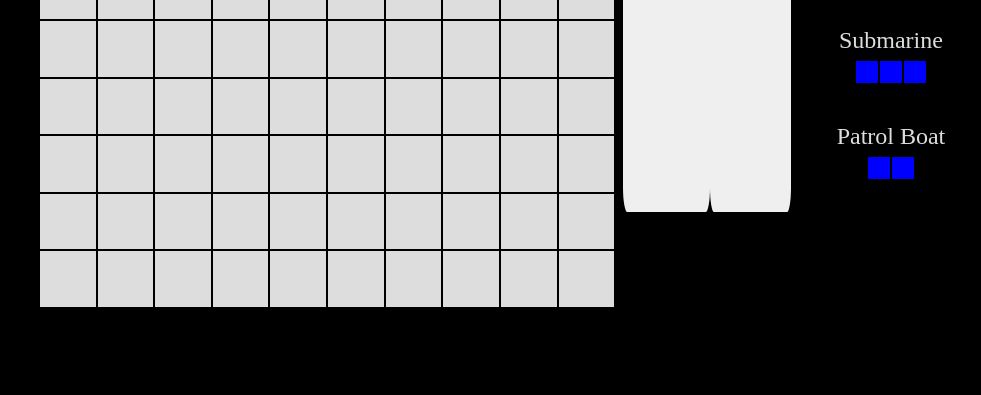
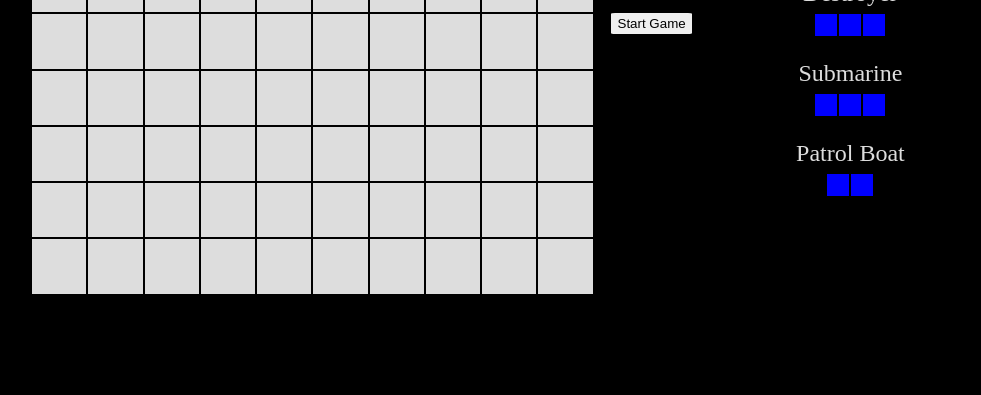
Before and after one commit to markr155/Battleship, a website built with webpack: page public/index.html in a window 1280 px wide. Shown: the part 405-800 px from the top of the page, without its empty margins (129-1110 px from the left). Built offline with nearby package versions, Linux system fonts and the light colour scheme.

Commit message:
Working on large size screen layout

```diff
--- a/styles/style.css
+++ b/styles/style.css
@@ -94,6 +94,7 @@ div {
   .game-setup-container {
     flex-direction: row;
     justify-content: space-evenly;
+    padding-bottom: 1rem;
   }
 
   .player1-board, .player2-board{
@@ -103,17 +104,30 @@ div {
 
   .game-setup-board {
     width: 60%;
-    height: 0;
+    /* height: 0; */
   }
   .game-setup-ships-container {
-    display: block;
+    display: flex;
+    flex-direction: column;
     text-align: center;
+    justify-content: center;
     font-size: 1.5rem;
+    width: 30%;
   }
 
   .game-setup-ship {
     line-height: 2.5rem;
-    margin: 2rem;
+    /* margin: 2rem; */
+  }
+
+  .game-setup-buttons-container {
+    flex-direction: column;
+    align-items: center;
+    justify-content: center;
+    margin: 0.5rem
+  }
+  .setup-button {
+    margin: 0.5rem;
   }
 }
 
```
